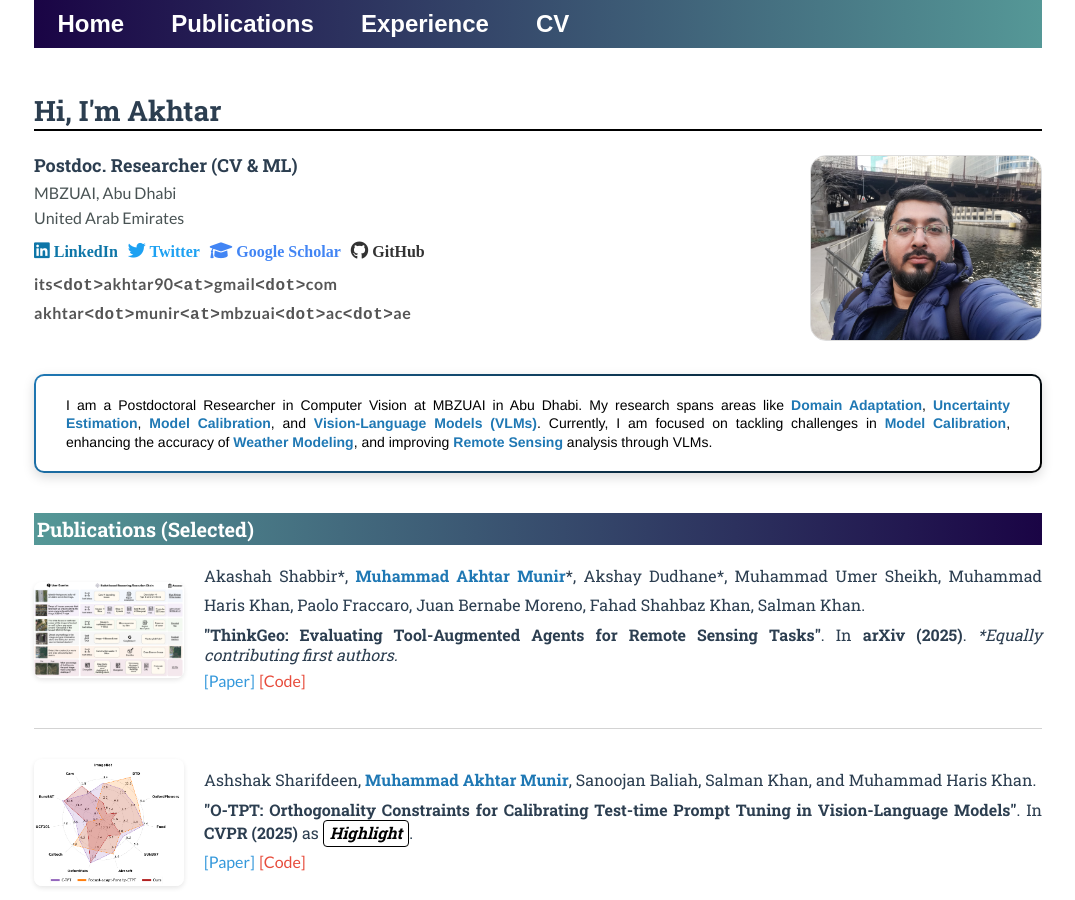
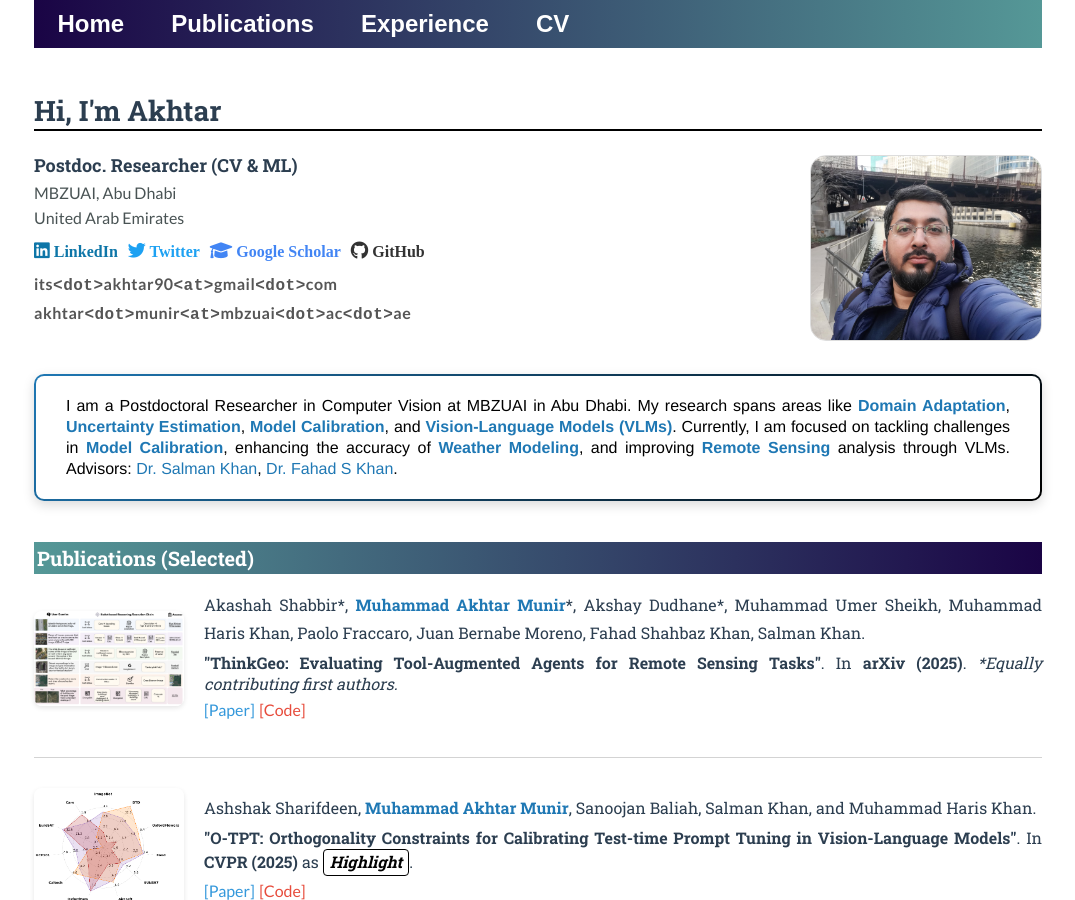
Before and after one commit to akhtarvision/akhtarvision.github.io, a Jekyll site: the page built from index.html, in a window 1280 px wide and 900 px high. Shown: the whole window, without its empty margins (102-1177 px from the left). Built offline with Jekyll 4.4.1, drawn with Linux system fonts in a browser that asks for light colours.

Commit message:
Update index.html

```diff
--- a/index.html
+++ b/index.html
@@ -43,7 +43,7 @@ title: Akhtar, CV & ML
 
     <!-- Bio Section -->
     <div style="background: linear-gradient(135deg, #1f78b4, #000000); padding: 2px; border-radius: 10px; margin-top: 30px; box-shadow: 0 4px 12px rgba(0, 0, 0, 0.15);">
-    <div style="background-color: #ffffff; padding: 20px 30px; border-radius: 8px; font-family: 'Lato', sans-serif; font-size: 14px; line-height: 1.6; color: #2c3e50;">
+  <div style="background-color: #ffffff; padding: 20px 30px; border-radius: 8px; font-family: 'Lato', sans-serif; font-size: 1em; line-height: 1.6; color: #2c3e50;">
     <p style="margin: 0;">
       I am a Postdoctoral Researcher in Computer Vision at MBZUAI in Abu Dhabi. My research spans areas like
       <strong style="color: #1f78b4;">Domain Adaptation</strong>,
@@ -54,6 +54,9 @@ title: Akhtar, CV & ML
       <strong style="color: #1f78b4;">Model Calibration</strong>,
       enhancing the accuracy of <strong style="color: #1f78b4;">Weather Modeling</strong>,
       and improving <strong style="color: #1f78b4;">Remote Sensing</strong> analysis through VLMs.
+
+      Advisors: <a href="https://scholar.google.es/citations?user=M59O9lkAAAAJ" style="text-decoration: none; color: #1f78b4;">Dr. Salman Khan</a>,
+                    <a href="https://scholar.google.com/citations?user=zvaeYnUAAAAJ&hl=en" style="text-decoration: none; color: #1f78b4;">Dr. Fahad S Khan</a>.
     </p>
     </div>
 </div>
```
Lines whose indentation alone changed are shown as unchanged.
